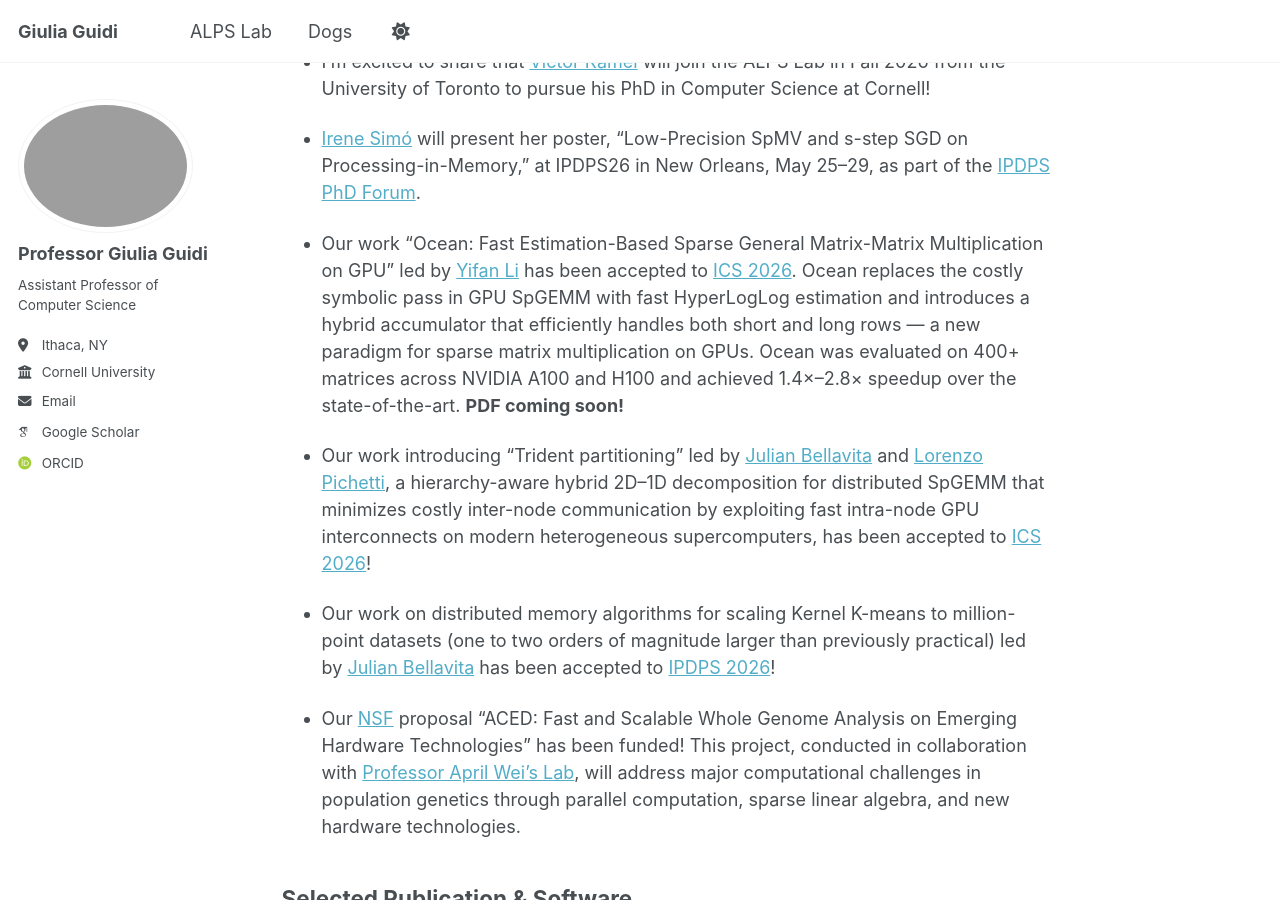
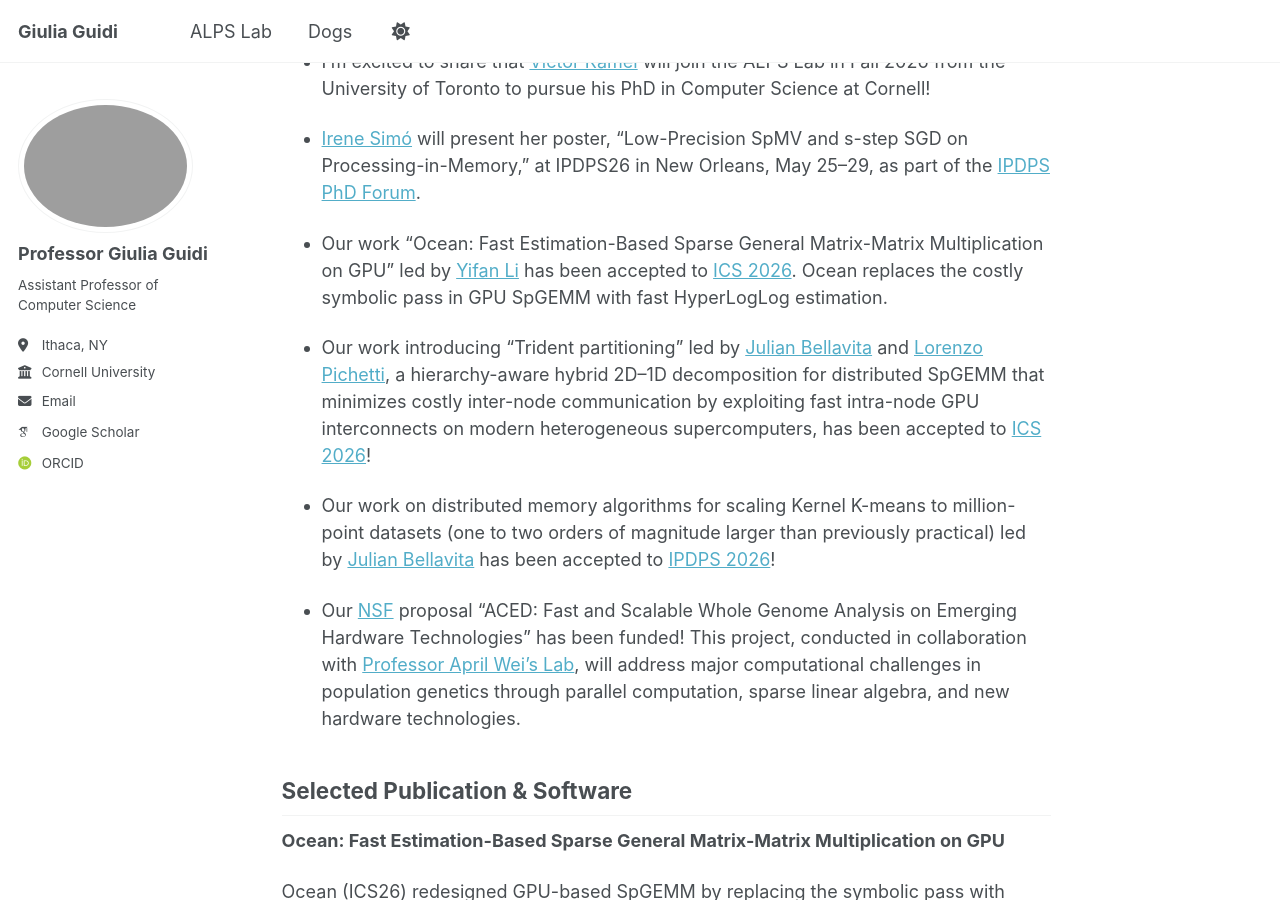
Before and after one commit to giuliaguidi/giuliaguidi.github.io, a Jekyll site: the page built from _pages/about.md, in a window 1280 px wide and 900 px high, scrolled down 1029 px. Built offline with Jekyll 4.4.1, drawn with Linux system fonts in a browser that asks for light colours; some web fonts are replaced.

```diff
--- a/_pages/about.md
+++ b/_pages/about.md
@@ -35,7 +35,7 @@
 
 - [Irene Simó](https://isimo00.github.io/) will present her poster, "Low-Precision SpMV and s-step SGD on Processing-in-Memory," at IPDPS26 in New Orleans, May 25–29, as part of the [IPDPS PhD Forum](https://www.ipdps.org/ipdps2026/2026-phd-forum.html).
 
-- Our work "Ocean: Fast Estimation-Based Sparse General Matrix-Matrix Multiplication on GPU" led by [Yifan Li](https://l.iyi.fan/) has been accepted to [ICS 2026](https://dipsa-qub.github.io/ICS2026-webpage/). Ocean replaces the costly symbolic pass in GPU SpGEMM with fast HyperLogLog estimation and introduces a hybrid accumulator that efficiently handles both short and long rows — a new paradigm for sparse matrix multiplication on GPUs. Ocean was evaluated on 400+ matrices across NVIDIA A100 and H100 and achieved 1.4×–2.8× speedup over the state-of-the-art. **PDF coming soon!**
+- Our work "Ocean: Fast Estimation-Based Sparse General Matrix-Matrix Multiplication on GPU" led by [Yifan Li](https://l.iyi.fan/) has been accepted to [ICS 2026](https://dipsa-qub.github.io/ICS2026-webpage/). Ocean replaces the costly symbolic pass in GPU SpGEMM with fast HyperLogLog estimation.
 
 - Our work introducing "Trident partitioning" led by [Julian Bellavita](https://hooninator.github.io/website.github.io/) and [Lorenzo Pichetti](https://hicrest.unitn.it/people/pico/), a hierarchy-aware hybrid 2D–1D decomposition for distributed SpGEMM that minimizes costly inter-node communication by exploiting fast intra-node GPU interconnects on modern heterogeneous supercomputers, has been accepted to [ICS 2026](https://dipsa-qub.github.io/ICS2026-webpage/)!
 
```
